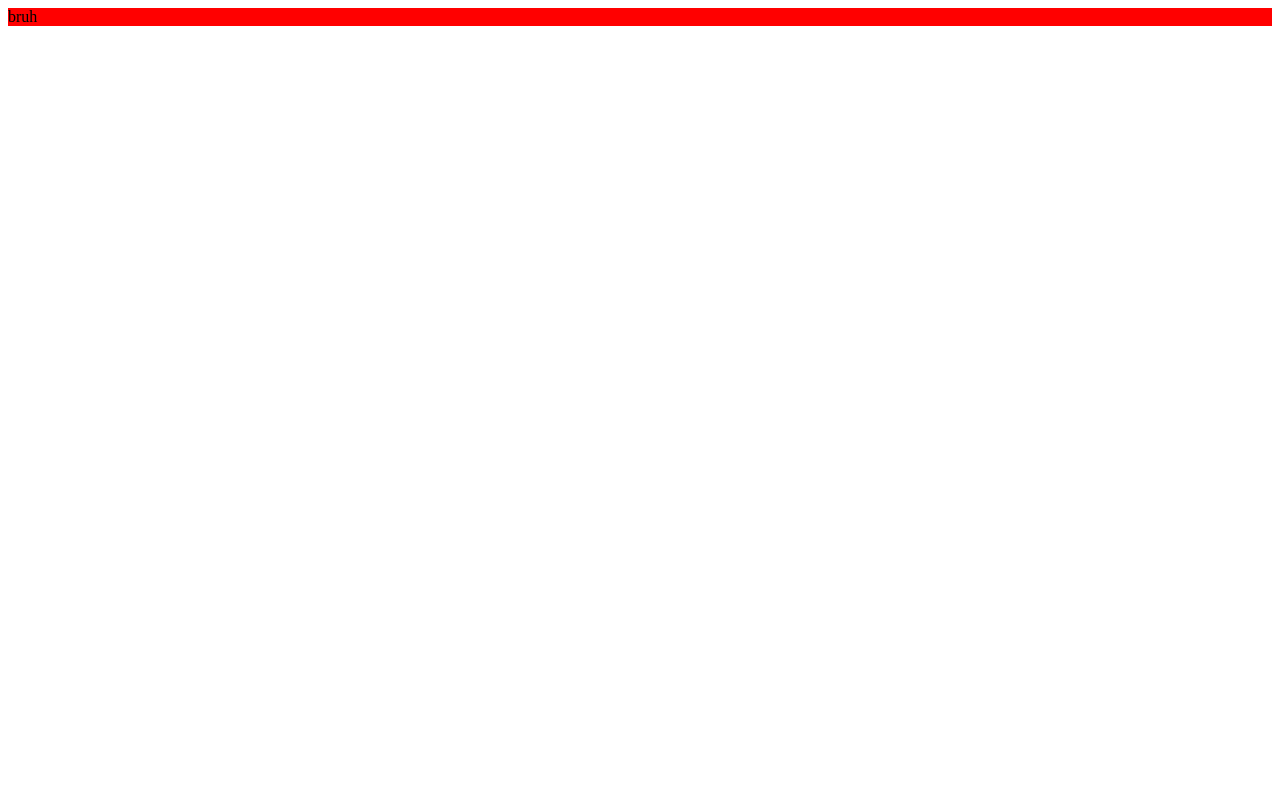
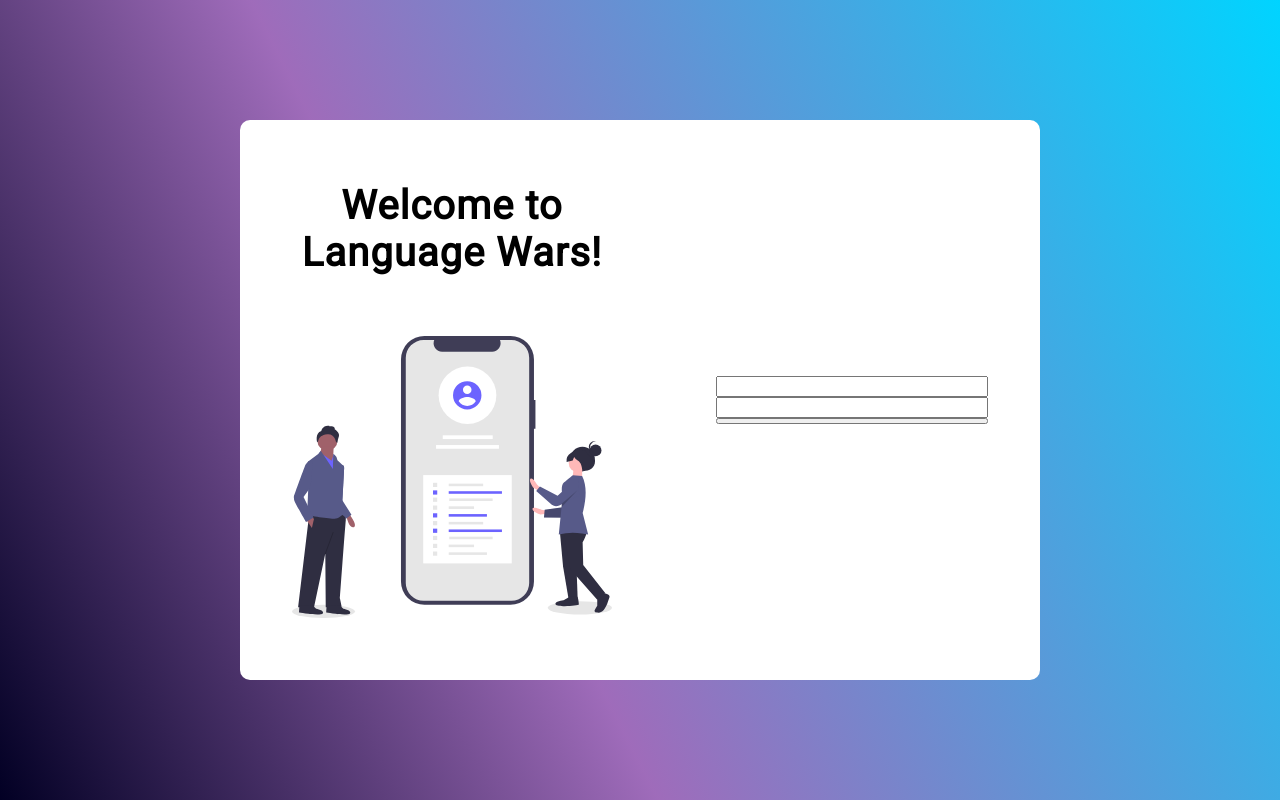
Before and after one commit to golota60/lang-wars, a React (Vite) app in the folder client/: page /register in a window 1280 px wide. Built offline with nearby package versions, Linux system fonts and the light colour scheme.

Commit message:
router implementation

```diff
--- a/client/package.json
+++ b/client/package.json
@@ -6,12 +6,16 @@
   "license": "MIT",
   "dependencies": {
     "react": "^16.13.0",
-    "react-dom": "^16.13.0"
+    "react-dom": "^16.13.0",
+    "react-router-dom": "^5.1.2"
   },
   "scripts": {
     "start": "parcel src/index.html"
   },
   "devDependencies": {
+    "@types/node": "^13.9.0",
+    "@types/react": "^16.9.23",
+    "@types/react-router-dom": "^5.1.3",
     "parcel-bundler": "^1.12.4",
     "sass": "^1.26.2",
     "typescript": "^3.8.3"
--- a/client/src/components/App.scss
+++ b/client/src/components/App.scss
@@ -1,3 +1,7 @@
 .App {
     background-color: red;
 }
+
+body {
+    margin: 0px;
+}
--- a/client/src/components/App.tsx
+++ b/client/src/components/App.tsx
@@ -1,11 +1,18 @@
 import React from 'react';
 import './App.scss';
+import LoginPage from './LoginPage';
+import { BrowserRouter as Router, Switch, Route } from 'react-router-dom';
+import RegisterPage from './RegisterPage';
 
 const App = () => {
     return (
-        <div className="App">
-            bruh
-        </div>
+        <Router>
+            <Switch>
+                <Route path="/login" component={LoginPage} />
+                <Route path="/register" component={RegisterPage} />
+            </Switch>
+        </Router>
     );
 }
+
 export default App;
--- /dev/null
+++ b/client/src/components/LoginPage.scss
@@ -0,0 +1,3 @@
+body {
+    background-color: red;
+}
--- /dev/null
+++ b/client/src/components/LoginPage.tsx
@@ -0,0 +1,11 @@
+import React from 'react';
+
+const LoginPage = () => {
+    return (
+        <>
+            Login Page
+        </>
+    );
+}
+
+export default LoginPage;
--- /dev/null
+++ b/client/src/components/RegisterPage.scss
@@ -0,0 +1,47 @@
+@import '../variables.scss';
+
+.register-page {
+    height: 100vh;
+    width: 100vw;
+    background: rgb(2,0,36);
+    background: linear-gradient(63deg, rgba(2,0,36,1) 0%, rgba(118,45,157,0.700717787114846) 39%, rgba(0,212,255,1) 100%);
+    display: flex;
+    justify-content: center;
+    align-items: center;
+
+    &__box {
+        width: 50rem;
+        height: 35rem;
+        border-radius: 10px 10px;
+        background-color: white;
+        display: flex;
+        justify-content: space-around;
+        align-items: center;
+
+        .image {
+            width: 20rem;
+        }
+
+        .login-form-container {
+            width: 17rem;
+            display: flex;
+            flex-direction: column;
+        }
+
+        .left-container {
+            display: flex;
+            flex-direction: column;
+            align-items: center;
+            font-family: $roboto-sans-serif;
+            font-weight: $bold-font;
+            flex-wrap: wrap;
+            font-size: 40px;
+
+            .text-container {
+                text-align: center;
+                margin-bottom: 60px;
+                letter-spacing: 1px;
+            }
+        }
+    }
+}
--- /dev/null
+++ b/client/src/components/RegisterPage.tsx
@@ -0,0 +1,26 @@
+import React from "react";
+import './Registerpage.scss';
+// const loginimage = require('../assets/login-page-image.svg');
+import loginimage from '../assets/login-page-image.svg';
+
+const RegisterPage = () => {
+    return (
+        <div className="register-page">
+            <div className="register-page__box">
+                <div className="left-container">
+                    <div className="text-container">
+                    Welcome to<br></br>Language Wars!
+                    </div>
+                <img className="image" src={loginimage} alt="login page image" />
+                </div>
+                <div className="login-form-container">
+                    <input></input>
+                    <input></input>
+                    <button></button>
+                </div>
+            </div>
+        </div>
+    );
+}
+
+export default RegisterPage;
--- a/client/src/index.html
+++ b/client/src/index.html
@@ -6,6 +6,7 @@
     <meta name="viewport" content="width=device-width, initial-scale=1" />
     <!-- <script crossorigin src="https://unpkg.com/react@16/umd/react.production.min.js"></script> -->
     <!-- <script crossorigin src="https://unpkg.com/react-dom@16/umd/react-dom.production.min.js"></script> -->
+    <link href="https://fonts.googleapis.com/css?family=Roboto&display=swap" rel="stylesheet">
 </head>
 <body>
     <noscript>Enable Javascript to view this page.</noscript>
--- /dev/null
+++ b/client/src/variables.scss
@@ -0,0 +1,2 @@
+$roboto-sans-serif: 'Roboto', sans-serif;
+$bold-font: 900;
--- a/client/tsconfig.json
+++ b/client/tsconfig.json
@@ -1,7 +1,7 @@
 {
   "compilerOptions": {
     "target": "es5",                          /* Specify ECMAScript target version: 'ES3' (default), 'ES5', 'ES2015', 'ES2016', 'ES2017', 'ES2018', 'ES2019', 'ES2020', or 'ESNEXT'. */
-    "module": "ESNext",                       /* Specify module code generation: 'none', 'commonjs', 'amd', 'system', 'umd', 'es2015', 'es2020', or 'ESNext'. */
+    "module": "commonjs",                       /* Specify module code generation: 'none', 'commonjs', 'amd', 'system', 'umd', 'es2015', 'es2020', or 'ESNext'. */
     "jsx": "react",                           /* Specify JSX code generation: 'preserve', 'react-native', or 'react'. */
     "strict": true,                           /* Enable all strict type-checking options. */
     "esModuleInterop": true,                  /* Enables emit interoperability between CommonJS and ES Modules via creation of namespace objects for all imports. Implies 'allowSyntheticDefaultImports'. */
```
Also changed, not shown: client/src/assets/login-page-image.svg (added), client/src/components/Input.scss (added), client/src/components/Input.tsx (added), 1 other file (tests, documents, lock files or other folders).
